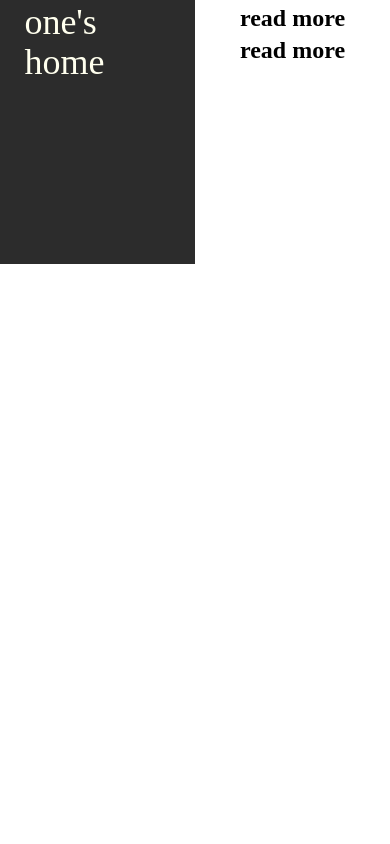
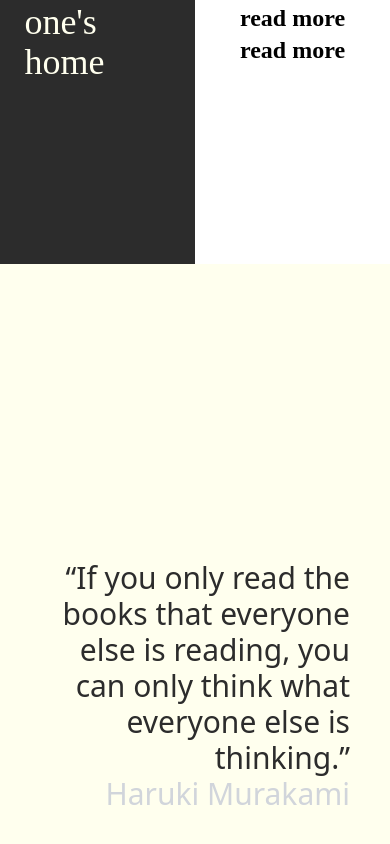
Before and after one commit to shafeeshafee/tsundoku, a React (Create React App) app: page / in a window 390 px wide. Shown: the part 1456-2300 px from the top of the page. Before the commit the page ends 1720 px from the top, so only its background shows below. Built offline with nearby package versions, Linux system fonts and the light colour scheme; no server answers.

Commit message:
quotes are rotating and functional. need to animate

```diff
--- a/package.json
+++ b/package.json
@@ -9,6 +9,7 @@
     "@testing-library/user-event": "^12.1.10",
     "axios": "^0.21.1",
     "react": "^17.0.1",
+    "react-animations": "^1.0.0",
     "react-dom": "^17.0.1",
     "react-redux": "^7.2.2",
     "react-router-dom": "^5.2.0",
--- /dev/null
+++ b/src/Components/QuotePanel.js
@@ -0,0 +1,24 @@
+import React, { useState, useEffect } from "react";
+import quotesData from "./QuotesData";
+
+const QuotePanel = () => {
+	const [quotes] = useState(quotesData);
+	const [quote, setQuote] = useState(quotes[Math.floor(Math.random() * quotes.length)]);
+
+	useEffect(() => {
+		setInterval(() => {
+			setQuote(quotes[Math.floor(Math.random() * quotes.length)]);
+		}, 3000);
+	}, []);
+
+	return (
+		<div className="h-screen flex justify-between">
+			<div className="hidden lg:block bg-man-library bg-cover bg-no-repeat w-1/2 h-full"></div>
+			<div className="w-screen lg:w-1/2 bg-offwhite center-content text-dark">
+				<div className="text-3xl p-10 text-right">{quote}</div>
+			</div>
+		</div>
+	);
+};
+
+export default QuotePanel;
--- /dev/null
+++ b/src/Components/QuotesData.js
@@ -0,0 +1,20 @@
+const quotesData = [
+	<p>
+		“It is our knowledge — the things we are sure of — that makes the world go wrong and keeps us from seeing and learning.”
+		<br />
+		<span className="text-gray-300 text-1xl">Lincoln Steffens</span>
+	</p>,
+	<p>
+		“If you only read the books that everyone else is reading, you can only think what everyone else is thinking.”
+		<br />
+		<span className="text-gray-300 text-1xl">Haruki Murakami</span>
+	</p>,
+	<p>
+		“One glance at a book and you hear the voice of another person, perhaps someone dead for 1,000 years. To read is to voyage through
+		time.”
+		<br />
+		<span className="text-gray-300 text-1xl">Carl Sagan</span>
+	</p>,
+];
+
+export default quotesData;
--- a/src/Pages/HomePage.jsx
+++ b/src/Pages/HomePage.jsx
@@ -1,3 +1,4 @@
+import QuotePanel from "../Components/QuotePanel";
 import Definition from "./Definition";
 
 const HomePage = () => {
@@ -8,6 +9,7 @@ const HomePage = () => {
 				<p className="mt-3 text-base lg:text-3xl">read more books</p>
 			</div>
 			<Definition />
+			<QuotePanel />
 		</div>
 	);
 };
--- a/src/index.css
+++ b/src/index.css
@@ -12,3 +12,8 @@
 .leading {
 	line-height: -2em;
 }
+
+.animate__animated.animate__fadeIn,
+.animate__animated.animate__fadeInDown {
+	--animate-duration: 2s;
+}
--- a/tailwind.config.js
+++ b/tailwind.config.js
@@ -6,6 +6,8 @@ module.exports = {
 			backgroundImage: (theme) => ({
 				"girl-library":
 					"url('https://images.unsplash.com/photo-1543844347-7db8e8541bc8?ixid=MXwxMjA3fDB8MHxwaG90by1wYWdlfHx8fGVufDB8fHw%3D&ixlib=rb-1.2.1&auto=format&fit=crop&w=1000&q=80')",
+				"man-library":
+					"url('https://images.unsplash.com/flagged/photo-1572262009654-ca16420e41bb?ixid=MXwxMjA3fDB8MHxwaG90by1wYWdlfHx8fGVufDB8fHw%3D&ixlib=rb-1.2.1&auto=format&fit=crop&w=738&q=80')",
 			}),
 			colors: {
 				offwhite: "#FFFFEE",
```
Also changed, not shown: 2 other files (tests, documents, lock files or other folders).
